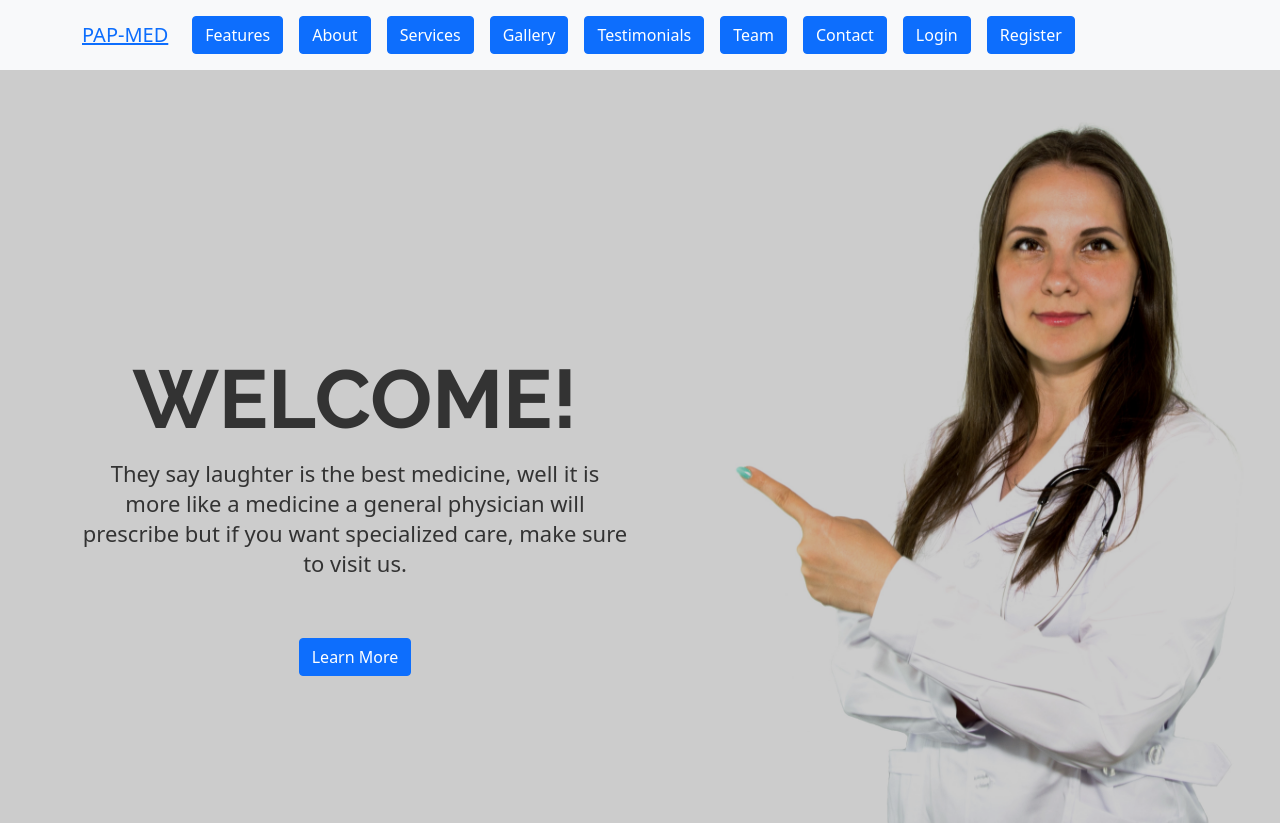
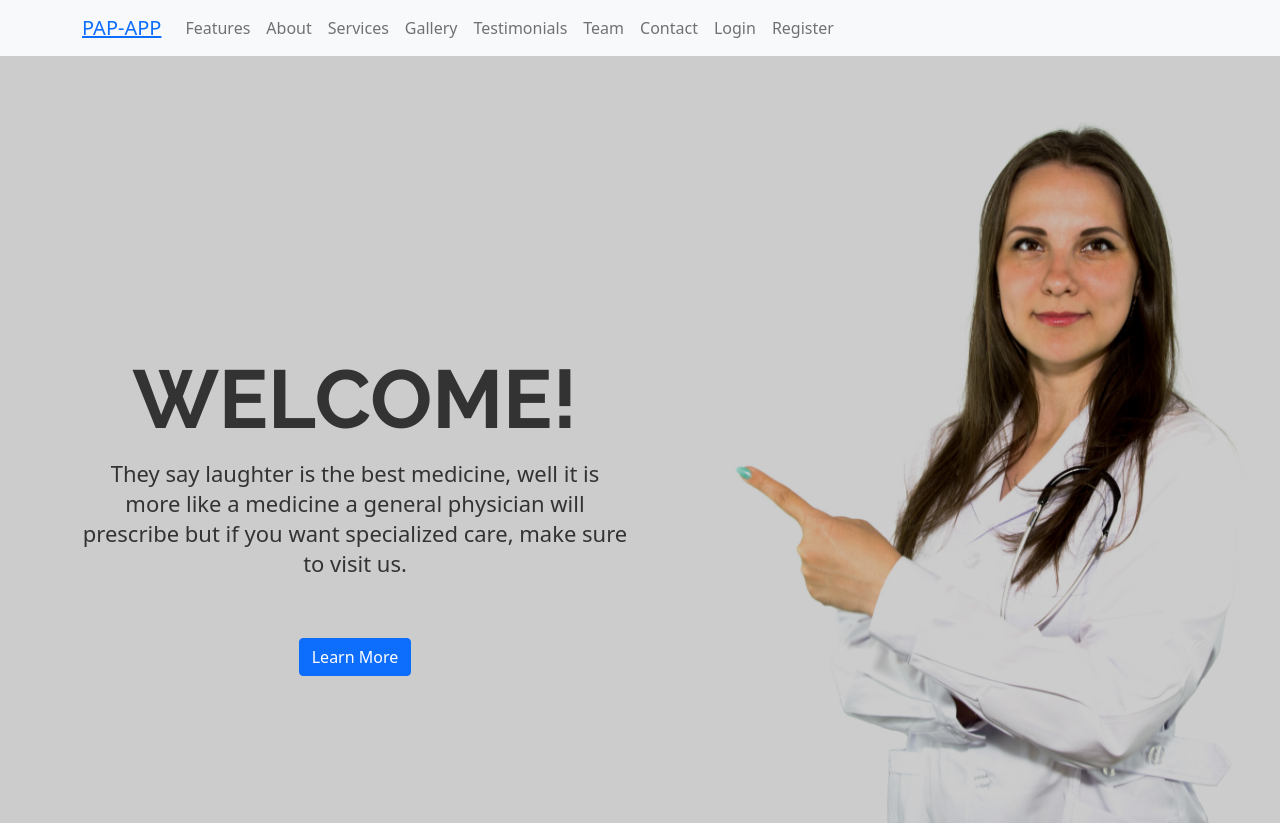
Before and after one commit to majoseek/Med-App, a React (Create React App) app in the folder client/: page / in a window 1280 px wide. Shown: the top 823 px of the page. Built offline with nearby package versions, Linux system fonts and the light colour scheme.

Commit message:
Fixed navbar //need to add padding

```diff
--- a/client/src/App.js
+++ b/client/src/App.js
@@ -11,8 +11,8 @@ const App = () => {
             <Navigation />
             <Routes>
                 <Route path="/" element={<LandingPage />} />
-                <Route path="/login" element={<LoginPage />} />
-                <Route path="/register" element={<h1>Register</h1>} />
+                <Route exact path="/login" element={<LoginPage />} />
+                <Route exact path="/register" element={<h1>Register</h1>} />
             </Routes>
             <div id="footer">
                 <div className="container text-center">
--- a/client/src/components/Features/Features.js
+++ b/client/src/components/Features/Features.js
@@ -9,7 +9,7 @@ export const Features = () => {
                 <div className="row">
                     <div className="col-6 col-md-3">
                         {" "}
-                        <i className="fa fa-glass"></i>
+                        <i className="fa fa-comments-o"></i>
                         <h4>Online consultations</h4>
                         <p>
                             You dont need to leave your home. Just fill in the
@@ -19,7 +19,7 @@ export const Features = () => {
                     </div>
                     <div className="col-6 col-md-3">
                         {" "}
-                        <i className="fa fa-bullhorn"></i>
+                        <i className="fa fa-heartbeat"></i>
                         <h4 className="font-weight-bold">
                             Periodic examinations
                         </h4>
@@ -31,13 +31,13 @@ export const Features = () => {
                     </div>
                     <div className="col-6 col-md-3">
                         {" "}
-                        <i className="fa fa-magic"></i>
+                        <i className="fa fa-ambulance"></i>
                         <h4>Emergency help</h4>
                         <p>We offer 24/7 er in any of our establishments.</p>
                     </div>
                     <div className="col-6 col-md-3">
                         {" "}
-                        <i className="fa fa-group"></i>
+                        <i className="fa fa-wheelchair"></i>
                         <h4>Disabled facilities</h4>
                         <p>
                             People with disabilities are offered special
--- a/client/src/components/Navigation/Navigation.js
+++ b/client/src/components/Navigation/Navigation.js
@@ -3,107 +3,51 @@ import Navbar from "react-bootstrap/Navbar";
 import Container from "react-bootstrap/Container";
 import Nav from "react-bootstrap/Nav";
 import { Link } from "react-router-dom";
+import Button from "react-bootstrap/Button";
 import { Link as LinkScroll } from "react-scroll";
-import Button from "react-bootstrap/Button";
 export const Navigation = () => {
     return (
         <Navbar bg="light" expand="lg" fixed="top">
             <Container>
-                <Navbar.Brand as={Link} to="/">
-                    <LinkScroll
-                        to="header"
-                        spy={true}
-                        smooth={true}
-                        duration={50}
-                    >
-                        PAP-MED
-                    </LinkScroll>
+                <Navbar.Brand>
+                    <Link to="/">PAP-APP</Link>
                 </Navbar.Brand>
                 <Navbar.Toggle aria-controls="basic-navbar-nav" />
                 <Navbar.Collapse id="basic-navbar-nav">
                     <Nav className="me-auto">
                         <Nav.Link as={Link} to="/#features">
-                            <LinkScroll
+                            {/* <LinkScroll
                                 to="features"
                                 spy={true}
                                 smooth={true}
                                 duration={50}
                                 className="btn btn-primary"
-                            >
+                            > */}
                             Features
-                            </LinkScroll>
                         </Nav.Link>
                         <Nav.Link as={Link} to="/#about">
-                            <LinkScroll
-                                to="about"
-                                spy={true}
-                                smooth={true}
-                                duration={50}
-                                className="btn btn-primary"
-                            >
                             About
-                            </LinkScroll>
                         </Nav.Link>
                         <Nav.Link as={Link} to="/#services">
-                            <LinkScroll
-                                to="services"
-                                spy={true}
-                                smooth={true}
-                                duration={50}
-                                className="btn btn-primary"
-                            >
                             Services
-                            </LinkScroll>
                         </Nav.Link>
                         <Nav.Link as={Link} to="/#portfolio">
-                            <LinkScroll
-                                to="portfolio"
-                                spy={true}
-                                smooth={true}
-                                duration={50}
-                                className="btn btn-primary"
-                            >
                             Gallery
-                            </LinkScroll>
                         </Nav.Link>
                         <Nav.Link as={Link} to="/#testimonials">
-                            <LinkScroll
-                                to="testimonials"
-                                spy={true}
-                                smooth={true}
-                                duration={50}
-                                className="btn btn-primary"
-                            >
                             Testimonials
-                            </LinkScroll>
                         </Nav.Link>
                         <Nav.Link as={Link} to="/#team">
-                            <LinkScroll
-                                to="team"
-                                spy={true}
-                                smooth={true}
-                                duration={50}
-                                className="btn btn-primary"
-                            >
                             Team
-                            </LinkScroll>
                         </Nav.Link>
                         <Nav.Link as={Link} to="/#contact">
-                            <LinkScroll
-                                to="contact"
-                                spy={true}
-                                smooth={true}
-                                duration={50}
-                                className="btn btn-primary"
-                            >
                             Contact
-                            </LinkScroll>
                         </Nav.Link>
                         <Nav.Link as={Link} to="/login">
-                            <Button>Login</Button>
+                            Login
                         </Nav.Link>
                         <Nav.Link as={Link} to="/register">
-                            <Button>Register</Button>
+                            Register
                         </Nav.Link>
                     </Nav>
                 </Navbar.Collapse>
```
Lines whose indentation alone changed are shown as unchanged.
